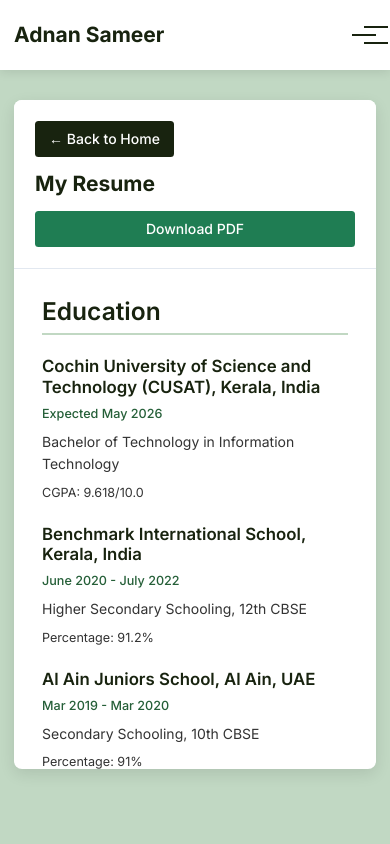
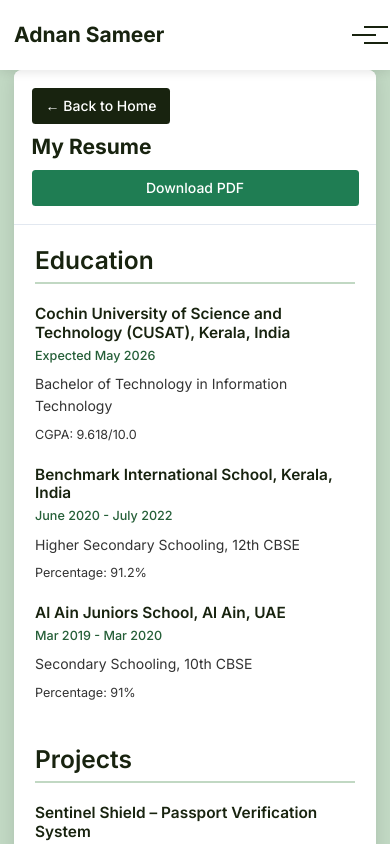
Before and after one commit to addu10/Portfolio, a Next.js app: page /resume in a window 390 px wide. Shown: the top 844 px of the page. Built offline with nearby package versions, Linux system fonts and the light colour scheme.

Commit message:
Resume View fixed

```diff
--- a/src/app/resume/resume.css
+++ b/src/app/resume/resume.css
@@ -1,5 +1,5 @@
 .resume-page {
-  padding-top: 100px;
+  padding-top: 80px;
   padding-bottom: 50px;
   min-height: calc(100vh - 250px);
   background-color: var(--pale-green);
@@ -297,9 +297,15 @@
 
 /* Responsive adjustments */
 @media (max-width: 768px) {
+  .resume-page {
+    padding-top: 70px;
+  }
+
   .resume-header {
     flex-direction: column;
     align-items: flex-start;
+    padding: 1.25rem;
+    gap: 0.75rem;
   }
 
   .resume-title {
@@ -312,11 +318,16 @@
     justify-content: center;
   }
 
+  .resume-content {
+    padding: 1.25rem;
+  }
+
   .education-header,
   .experience-header,
   .certification-header {
     flex-direction: column;
     align-items: flex-start;
+    gap: 0.25rem;
   }
 
   .skills-container,
@@ -328,10 +339,25 @@
 
 @media (max-width: 480px) {
   .resume-content {
-    height: 500px;
+    padding: 1.5rem;
+    overflow-y: visible;
   }
 
   .resume-header h1 {
     font-size: 1.5rem;
   }
+
+  .education-header,
+  .experience-header {
+    gap: 0.25rem;
+  }
+
+  .institution,
+  .company {
+    font-size: 1.1rem;
+  }
+
+  .responsibilities {
+    padding-left: 1rem;
+  }
 }
```
